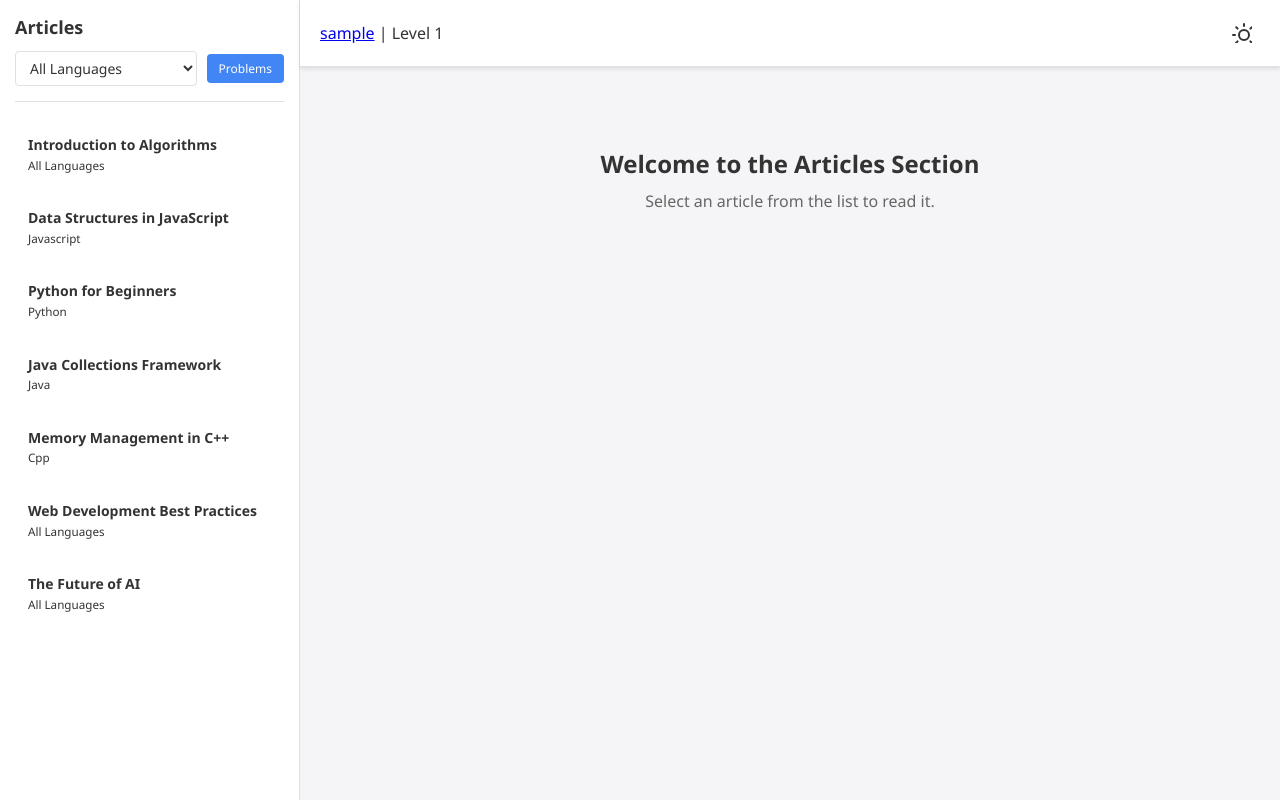
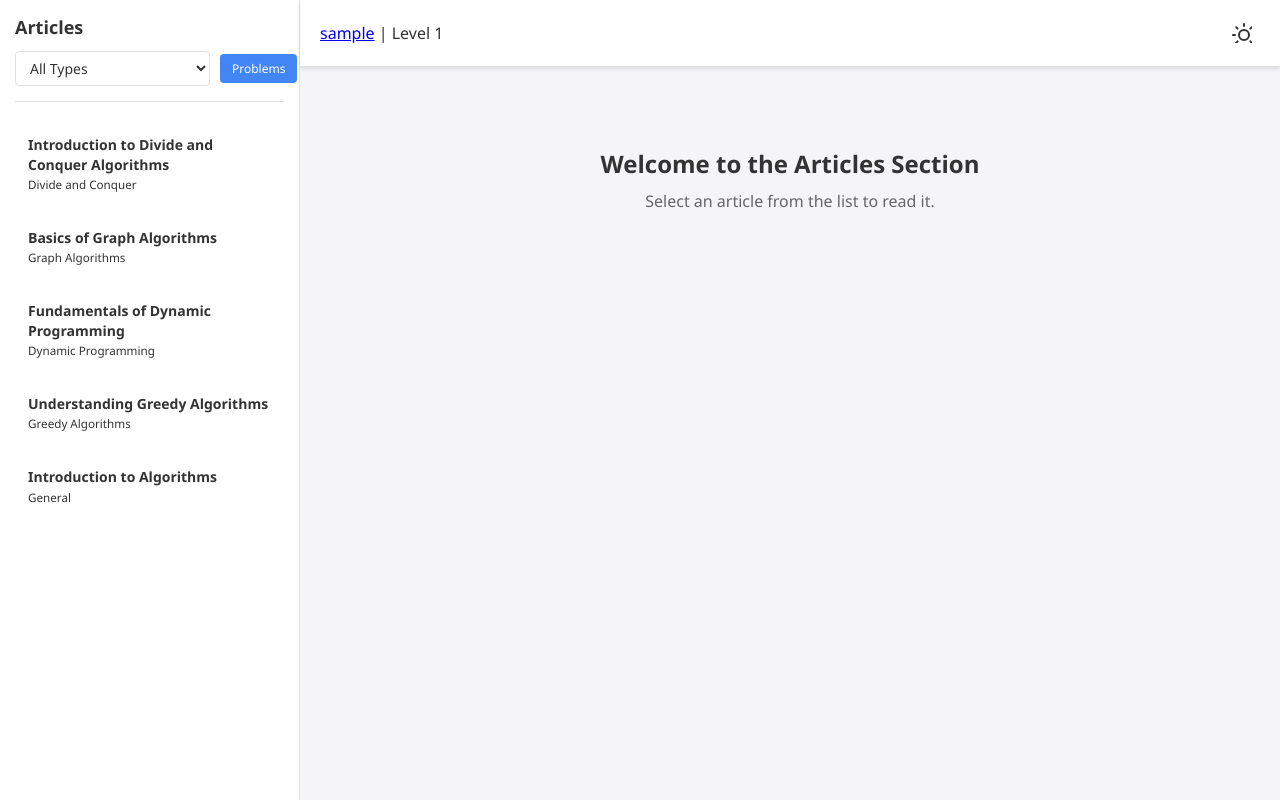
Before and after one commit to maxr777/rizzcode-v2.SIGMA, a Flask app: page /articles in a window 1280 px wide. Run offline with Flask 3, Linux system fonts and the light colour scheme; the visitor is signed in with stand-in values (Sample User, id 1).

Commit message:
Change articles page to reflect problems

```diff
--- a/app.py
+++ b/app.py
@@ -338,39 +338,78 @@ def get_articles():
 def articles_page():
     articles = [
         {
-            "title": "Introduction to Algorithms",
-            "language": "all",
-            "content": "This is an introductory article about algorithms that applies to all programming languages. Algorithms are step-by-step procedures for solving problems. They form the foundation of computer science and are essential for efficient programming."
+            "title": "Introduction to Divide and Conquer Algorithms",
+            "type": "Divide and Conquer",
+            "content": (
+                "Divide and conquer is a fundamental algorithmic technique that helps solve complex problems by breaking them down into smaller, "
+                "more manageable subproblems. The general approach involves three steps: dividing the problem into subproblems, conquering each subproblem "
+                "(often recursively), and then combining their solutions to solve the original problem.\n\n"
+                "For example, merge sort uses divide and conquer by splitting an array into halves, sorting each half recursively, "
+                "and then merging the sorted halves. Binary search divides the search space in half at each step to quickly find an element.\n\n"
+                "This method is powerful because it reduces the problem size exponentially, often leading to logarithmic time complexities like O(log n) or O(n log n). "
+                "Understanding recursion and how to combine results efficiently is essential when using divide and conquer. This technique is widely used in sorting, searching, "
+                "and many other algorithmic challenges."
+            )
         },
         {
-            "title": "Data Structures in JavaScript",
-            "language": "Javascript",
-            "content": "Learn about data structures in JavaScript, including arrays, objects, maps, and sets. Understanding these structures is crucial for writing efficient and maintainable JavaScript code."
+            "title": "Basics of Graph Algorithms",
+            "type": "Graph Algorithms",
+            "content": (
+                "Graphs are data structures made up of nodes (called vertices) connected by edges. They can represent networks such as social connections, road maps, or communication systems.\n\n"
+                "There are two main types of graphs: undirected (edges have no direction) and directed (edges point from one node to another). Understanding how to represent graphs efficiently—"
+                "using adjacency lists or adjacency matrices—is important for implementing graph algorithms.\n\n"
+                "Key concepts include connected components (groups of nodes reachable from one another), cycles (paths that start and end at the same node), and traversal methods like Depth-First Search (DFS) "
+                "and Breadth-First Search (BFS). DFS explores as far as possible along a branch before backtracking, while BFS explores neighbors level by level.\n\n"
+                "Graph algorithms help solve problems like finding shortest paths, detecting cycles, or determining connectivity. Mastering these basics enables you to handle a wide range of graph-related challenges."
+            )
         },
         {
-            "title": "Python for Beginners",
-            "language": "Python",
-            "content": "Get started with Python programming language. Learn syntax, data types, and basic concepts. Python is known for its readability and simplicity, making it an excellent language for beginners."
+            "title": "Fundamentals of Dynamic Programming",
+            "type": "Dynamic Programming",
+            "content": (
+                "Dynamic programming (DP) is an optimization technique used to solve problems with overlapping subproblems and optimal substructure. "
+                "Instead of solving the same subproblems repeatedly, DP stores their solutions in a table (memoization or tabulation) to avoid redundant work.\n\n"
+                "To use dynamic programming effectively, you must:\n"
+                "- Define the state clearly: what does each entry in your DP table represent?\n"
+                "- Determine the state transitions: how can you build up solutions from smaller subproblems?\n\n"
+                "For example, when finding the longest increasing subsequence or computing edit distance between strings, DP tables help track partial results efficiently.\n\n"
+                "While DP problems can be tricky at first due to identifying states and transitions, practicing these steps will build your ability to tackle complex optimization tasks."
+            )
         },
         {
-            "title": "Java Collections Framework",
-            "language": "Java",
-            "content": "An overview of Java's Collections Framework including Lists, Sets, Maps and more. The Collections Framework provides a unified architecture for representing and manipulating collections in Java."
+            "title": "Understanding Greedy Algorithms",
+            "type": "Greedy Algorithms",
+            "content": (
+                "Greedy algorithms solve problems by making a sequence of choices, each of which looks best at that moment without reconsidering previous decisions. "
+                "The idea is to pick the locally optimal option at every step with the hope that this leads to a globally optimal solution.\n\n"
+                "A classic example is interval scheduling: selecting the maximum number of non-overlapping meetings by always choosing the meeting that finishes earliest next.\n\n"
+                "Greedy approaches are usually simpler and faster than dynamic programming but don’t work for all problems because they don’t consider future consequences. "
+                "\"Optimal substructure\" is required—meaning an optimal solution contains optimal solutions to subproblems—but overlapping subproblems are not necessary here.\n\n"
+                "Understanding when greedy works versus when more complex methods like dynamic programming are needed is key to applying this technique effectively."
+            )
         },
         {
-            "title": "Memory Management in C++",
-            "language": "Cpp",
-            "content": "Understanding memory allocation, pointers, and how to prevent memory leaks in C++. Proper memory management is essential for writing efficient and bug-free C++ programs."
-        },
-        {
-            "title": "Web Development Best Practices",
-            "language": "all",
-            "content": "Best practices for web development are essential regardless of your programming language. This article covers key principles like responsive design, accessibility, performance optimization, and security considerations."
-        },
-        {
-            "title": "The Future of AI",
-            "language": "all",
-            "content": "Artificial intelligence is rapidly evolving across all programming ecosystems. Learn about current trends, future predictions, and how AI is transforming software development and various industries."
+            "title": "Introduction to Algorithms",
+            "type": "General",
+            "content": (
+                "Algorithms are step-by-step instructions designed to perform specific tasks or solve particular problems efficiently. They form the backbone of computer science "
+                "and software development.\n\n"
+                "'Efficiency' means using minimal time and resources while producing correct results. To achieve this, computer scientists have developed various algorithmic paradigms:\n\n"
+
+                "- Divide and Conquer: break problems into smaller parts solved independently.\n"
+                "- Dynamic Programming: store intermediate results for overlapping subproblems.\n"
+                "- Greedy Algorithms: make locally optimal choices aiming for global optimum.\n"
+                "- Graph Algorithms: explore data structured as nodes connected by edges.\n\n"
+
+                "*Learning these paradigms provides a toolkit for approaching many computational challenges.*\n\n"
+
+                "When solving problems:\n"
+                 "- Understand what type it belongs to;\n"
+                 "- Learn its key ideas;\n"
+                 "- Practice applying them step-by-step;\n"
+                 "- Analyze time and space complexity for efficiency."
+                 "\nThis foundation will empower you to confidently tackle diverse algorithmic problems."
+            )
         }
     ]
 
--- a/templates/articles.html
+++ b/templates/articles.html
@@ -84,7 +84,7 @@
             align-items: center;
         }
 
-        .language-dropdown {
+        .type-dropdown {
             flex: 1;
             padding: 6px 10px;
             border-radius: 4px;
@@ -96,7 +96,7 @@
             transition: border-color 0.3s, background-color 0.3s, color 0.3s;
         }
 
-        .language-dropdown:hover, .language-dropdown:focus {
+        .type-dropdown:hover, .type-dropdown:focus {
             border-color: var(--primary-color);
             outline: none;
         }
@@ -285,14 +285,13 @@
         <div class="article-panel-header">
             <h2>Articles</h2>
             <div class="dropdown-container">
-                <select id="languageDropdown" class="language-dropdown">
-                    <option value="all">All Languages</option>
-                    <option value="Javascript">JavaScript</option>
-                    <option value="Python">Python</option>
-                    <option value="Java">Java</option>
-                    <option value="Cpp">C++</option>
-                    <option value="Ruby">Ruby</option>
-                    <option value="Go">Go</option>
+                <select id="typeDropdown" class="type-dropdown">
+                    <option value="all">All Types</option>
+                    <option value="General">General</option>
+                    <option value="Divide and Conquer">Divide and Conquer</option>
+                    <option value="Graph Algorithms">Graph Algorithms</option>
+                    <option value="Dynamic Programming">Dynamic Programming</option>
+                    <option value="Greedy Algorithms">Greedy Algorithms</option>
                 </select>
                 <button class="nav-button" id="problemsButton">Problems</button>
             </div>
@@ -338,7 +337,7 @@
           {
             id: {{ loop.index }},
             title: "{{ article.title }}",
-            language: "{{ article.language }}",
+            type: "{{ article.type }}",
             content: "{{ article.content|replace('\n', ' ')|replace('"', '\\"') }}"
           }{% if not loop.last %},{% endif %}
           {% endfor %}
@@ -352,18 +351,18 @@
 
         function renderArticles() {
             const articleList = document.getElementById('articleList');
-            const languageFilter = document.getElementById('languageDropdown').value;
+            const typeFilter = document.getElementById('typeDropdown').value;
 
-            const filteredArticles = languageFilter === 'all'
+            const filteredArticles = typeFilter === 'all'
                 ? articles
-                : articles.filter(a => a.language === languageFilter || a.language === 'all');
+                : articles.filter(a => a.type === typeFilter);
 
             articleList.innerHTML = filteredArticles.map(article => `
                 <div class="article-item ${selectedArticleId === article.id ? 'selected' : ''}"
                      onclick="selectArticle(${article.id})">
                     <div class="article-title">
                         <strong>${article.title}</strong><br>
-                        <small>${article.language === 'all' ? 'All Languages' : article.language}</small>
+                        <small>${article.type}</small>
                     </div>
                 </div>
             `).join('');
@@ -382,8 +381,8 @@
 
                     <div class="article-meta">
                         <div class="meta-item">
-                            <div class="meta-label">Language</div>
-                            <div class="meta-value">${article.language === 'all' ? 'All Languages' : article.language}</div>
+                            <div class="meta-label">Type</div>
+                            <div class="meta-value">${article.type}</div>
                         </div>
                     </div>
 
@@ -453,8 +452,8 @@
             updateThemeIcon(newTheme);
         });
 
-        // Language filter functionality
-        document.getElementById('languageDropdown').addEventListener('change', renderArticles);
+        // Type filter functionality
+        document.getElementById('typeDropdown').addEventListener('change', renderArticles);
 
         // Initialize the app
         renderArticles();
```
